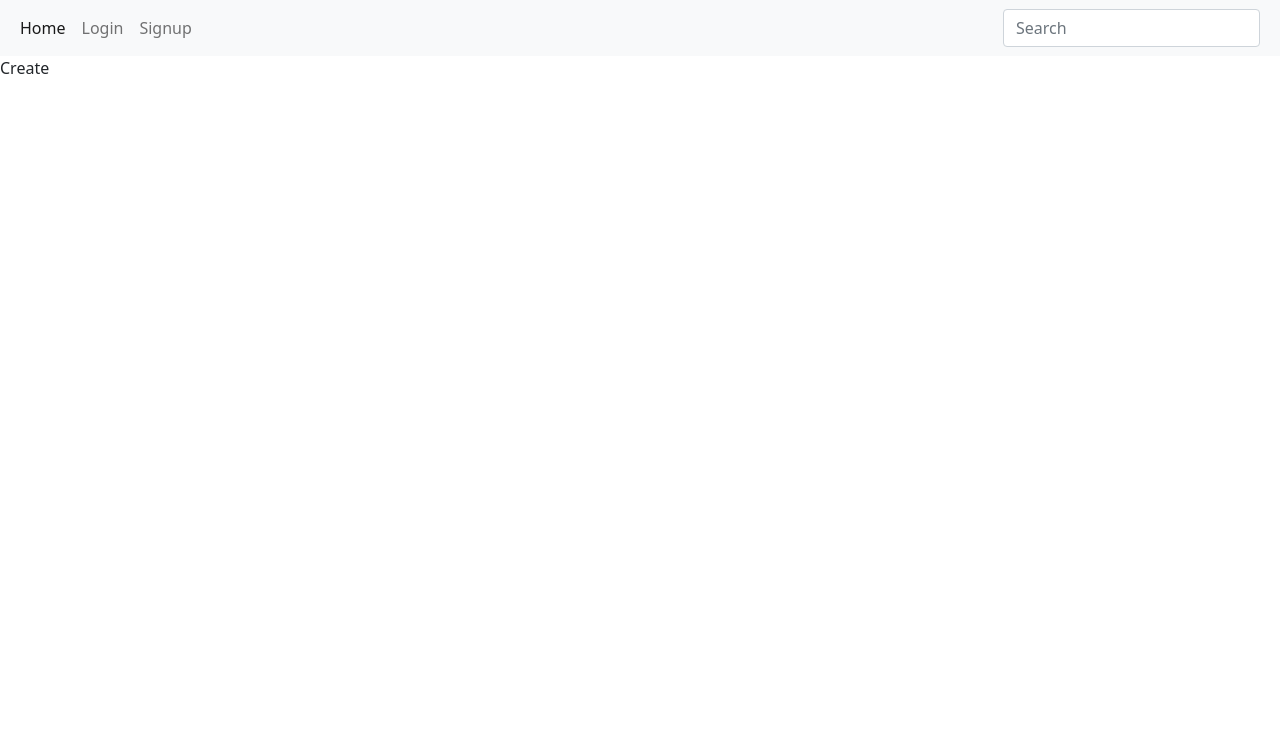
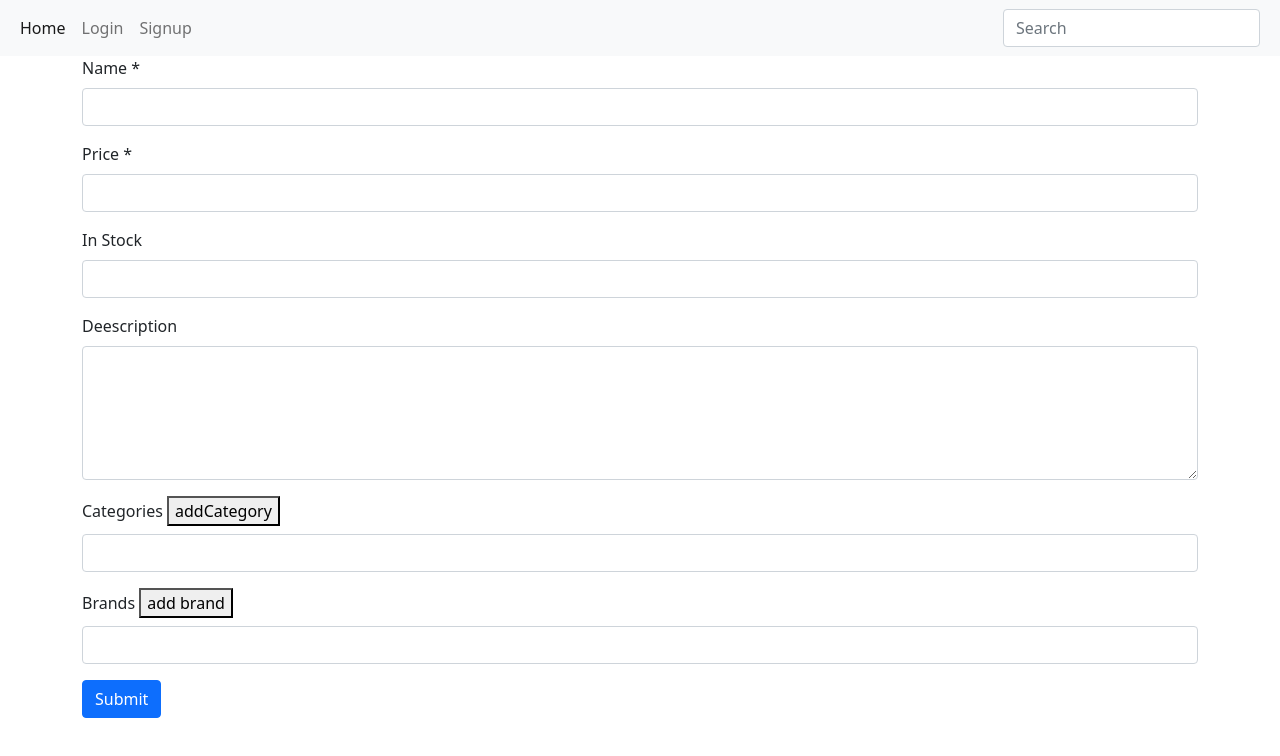
Before and after one commit to sagartmg2/mangsir, a React (Create React App) app in the folder client/: page /products/create in a window 1280 px wide. Shown: the top 756 px of the page. Built offline with nearby package versions, Linux system fonts and the light colour scheme.

Commit message:
create product

```diff
--- a/client/src/App.js
+++ b/client/src/App.js
@@ -6,7 +6,7 @@ import Home from "./page/Home";
 import { useState, useEffect } from "react";
 import axios from "axios";
 import ProductDetail from "./page/Product/ProductDetail";
-import Create from "./page/Product/Create";
+import Upsert from "./page/Product/Upsert";
 import { setUser as setReduxUser } from "./redux/Slice/UserSlice";
 import { useDispatch } from "react-redux";
 
@@ -62,7 +62,8 @@ function App() {
           <Route path="signup" element={<Signup />} />
           <Route path="products">
             <Route path=":id" element={<ProductDetail user={user} />} />
-            <Route path="create" element={<Create />} />
+            <Route path="edit/:id" element={<Upsert />} />
+            <Route path="create" element={<Upsert />} />
           </Route>
 
         </Routes>
--- /dev/null
+++ b/client/src/component/RoleComponent.js
@@ -0,0 +1,18 @@
+import React from 'react'
+import { useSelector } from 'react-redux'
+
+export default function RoleComponent(props) {
+
+    const user = useSelector((store) => store.user.value)
+
+    if (user?.role == props.role) {
+        return (
+            <>
+                {props.children}
+            </>
+        )
+    }
+    else {
+        return null;
+    }
+}
--- a/client/src/page/Home.js
+++ b/client/src/page/Home.js
@@ -3,6 +3,7 @@ import { useState, useEffect } from 'react';
 import { useNavigate, Link } from 'react-router-dom';
 import NOImage from "../asset/images/no-image.jpg"
 import BuyerComponent from '../component/BuyerComponent';
+import RoleComponent from '../component/RoleComponent';
 /*
     import -> ES6 module
     require -> common JS
@@ -53,6 +54,12 @@ const Home = ({ search_term, user }) => {
         console.log("add to cart")
     }
 
+    const editProduct = (e, id) => {
+        e.preventDefault();
+        console.log("edit product");
+        navigate("/products/edit/" + id)
+
+    }
 
     return (
         <div className='container'>
@@ -68,7 +75,10 @@ const Home = ({ search_term, user }) => {
                 {
                     products.map(product => {
                         return <div className='p-2 col-md-3' key={product._id}>
-                            <Link to={`/products/${product._id}`}>
+                            <Link to={`/products/${product._id}`} style={{
+                                textDecoration: "none",
+                                color: "inherit"
+                            }}>
                                 <div className="card"  >
                                     {/* <img src={require("../asset/images/no-image.jpg")} className="card-img-top" alt="..." /> */}
                                     {/* <img src={NOImage} className="card-img-top" alt="..." /> */}
@@ -89,14 +99,15 @@ const Home = ({ search_term, user }) => {
                                         <BuyerComponent user={user}>
                                             <button className='btn btn-secondary' onClick={addToCart}>Add To Cart</button>
                                         </BuyerComponent>
-                                        {
-                                            user?.role == "seller"
-                                            &&
+                                        <RoleComponent role="seller">
                                             <>
-                                                <button className='btn btn-secondary' onClick={addToCart}>Edit</button>
+                                                {/* <Link to="/products/edit/id">to ID </Link> */}
+                                                <button className='btn btn-secondary' onClick={(e) => editProduct(e, product._id)}>Edit</button>
                                                 <button className='btn btn-secondary mx-3' onClick={addToCart}>Delete</button>
                                             </>
-                                        }
+                                        </RoleComponent>
+
+
                                     </div>
                                 </div>
                             </Link>
--- a/client/src/page/Product/Create.js
+++ /dev/null
@@ -1,7 +0,0 @@
-import React from 'react'
-
-export default function Create() {
-  return (
-    <div>Create</div>
-  )
-}
--- /dev/null
+++ b/client/src/page/Product/Upsert.js
@@ -0,0 +1,84 @@
+import axios from 'axios'
+import { useState, useEffect } from 'react'
+import { useParams } from 'react-router-dom';
+
+export default function Upsert() {
+
+  const { id } = useParams();
+  const [product, setProduct] = useState({
+    name: "",
+    price: "",
+    in_stock: "",
+    description: ""
+  });
+
+  useEffect(() => {
+    if (id) {
+
+      axios.get(`https://ecommerce-sagartmg2.vercel.app/api/products/${id}`)
+        .then(res => {
+          setProduct(res.data.data)
+        })
+        .catch(err => {
+
+        })
+    }
+  }, []);
+
+  function handleSubmit(e) {
+    e.preventDefault()
+    let data = {
+      "name": e.target.name.value,
+      "price": e.target.price.value,
+      "description": e.target.description.value,
+    }
+    axios.post(`${process.env.REACT_APP_SERVER_DOMAIN}products`, data, {
+      headers: {
+        Authorization: `Bearer ${localStorage.getItem("access_token")}`
+      }
+    })
+
+  }
+
+  function handleChange(e) {
+    setProduct({
+      ...product,
+      [e.target.name]: e.target.value,
+
+    })
+  }
+
+  return (
+    <div className='container'>
+      <form onSubmit={handleSubmit}>
+        <div class="mb-3">
+          <label htmlFor="exampleInputEmail1" class="form-label">Name *</label>
+          <input type="text" class="form-control" name='name' value={product.name} onChange={handleChange} />
+        </div>
+        <div class="mb-3">
+          <label htmlFor="exampleInputEmail1" class="form-label">Price *</label>
+          <input type="number" min={0} class="form-control" name='price' value={product.price} onChange={handleChange} />
+        </div>
+        <div class="mb-3">
+          <label htmlFor="exampleInputEmail1" class="form-label">In Stock</label>
+          <input type="number" min={0} class="form-control" name='in_stock' value={product.in_stock} onChange={handleChange} />
+        </div>
+        <div class="mb-3">
+          <label htmlFor="exampleInputEmail1" class="form-label">Deescription</label>
+          <textarea rows={5} type="number" name='description' class="form-control" value={product.description} onChange={handleChange} />
+        </div>
+        <div class="mb-3">
+          <label htmlFor="exampleInputEmail1" class="form-label">Categories <button> addCategory</button></label>
+          <input class="form-control" />
+        </div>
+        <div class="mb-3">
+          <label htmlFor="exampleInputEmail1" class="form-label">Brands <button> add brand</button></label>
+          <input class="form-control" />
+        </div>
+
+        <button type="submit" class="btn btn-primary">Submit</button>
+      </form>
+
+    </div>
+  )
+}
```
